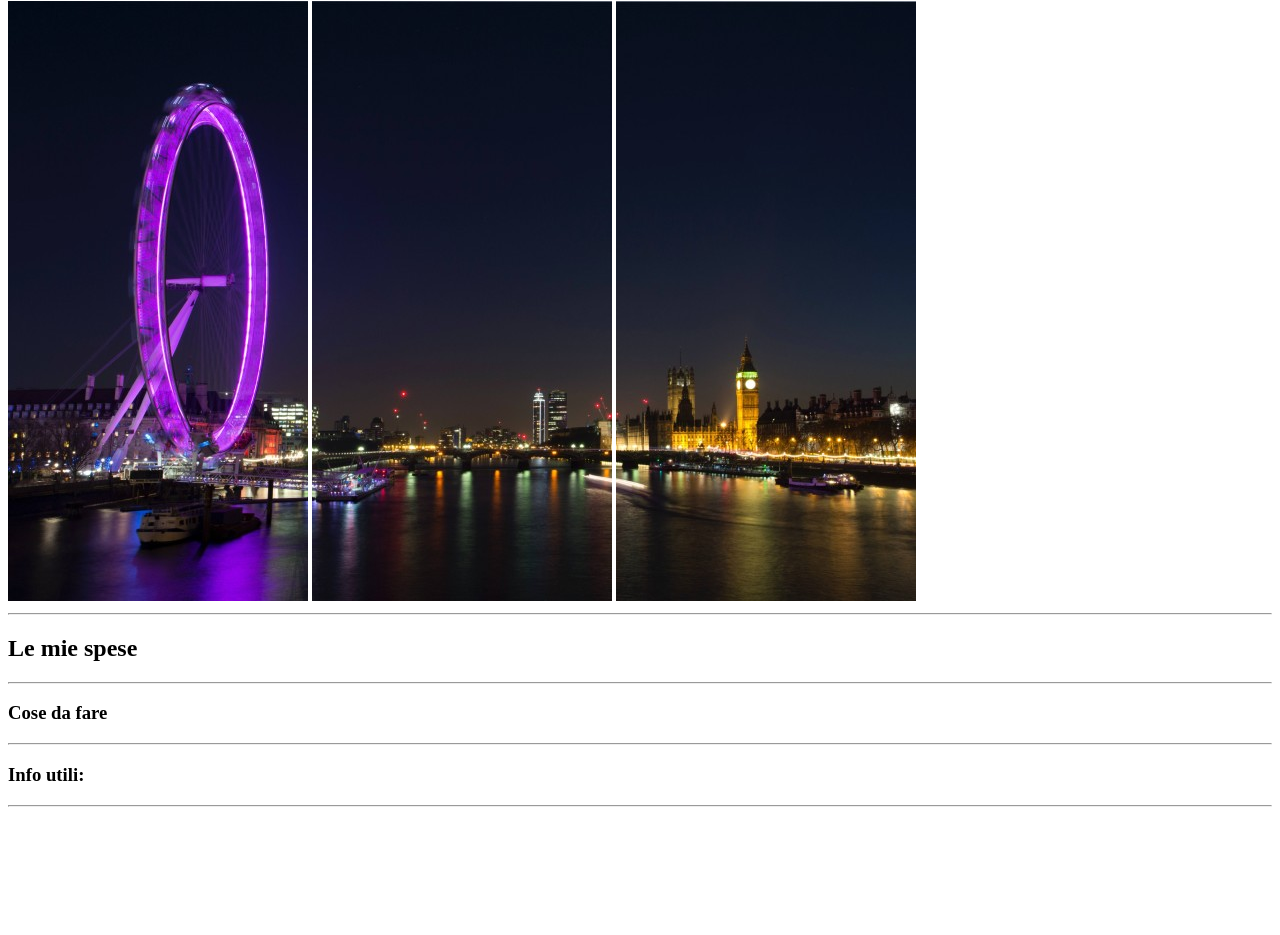
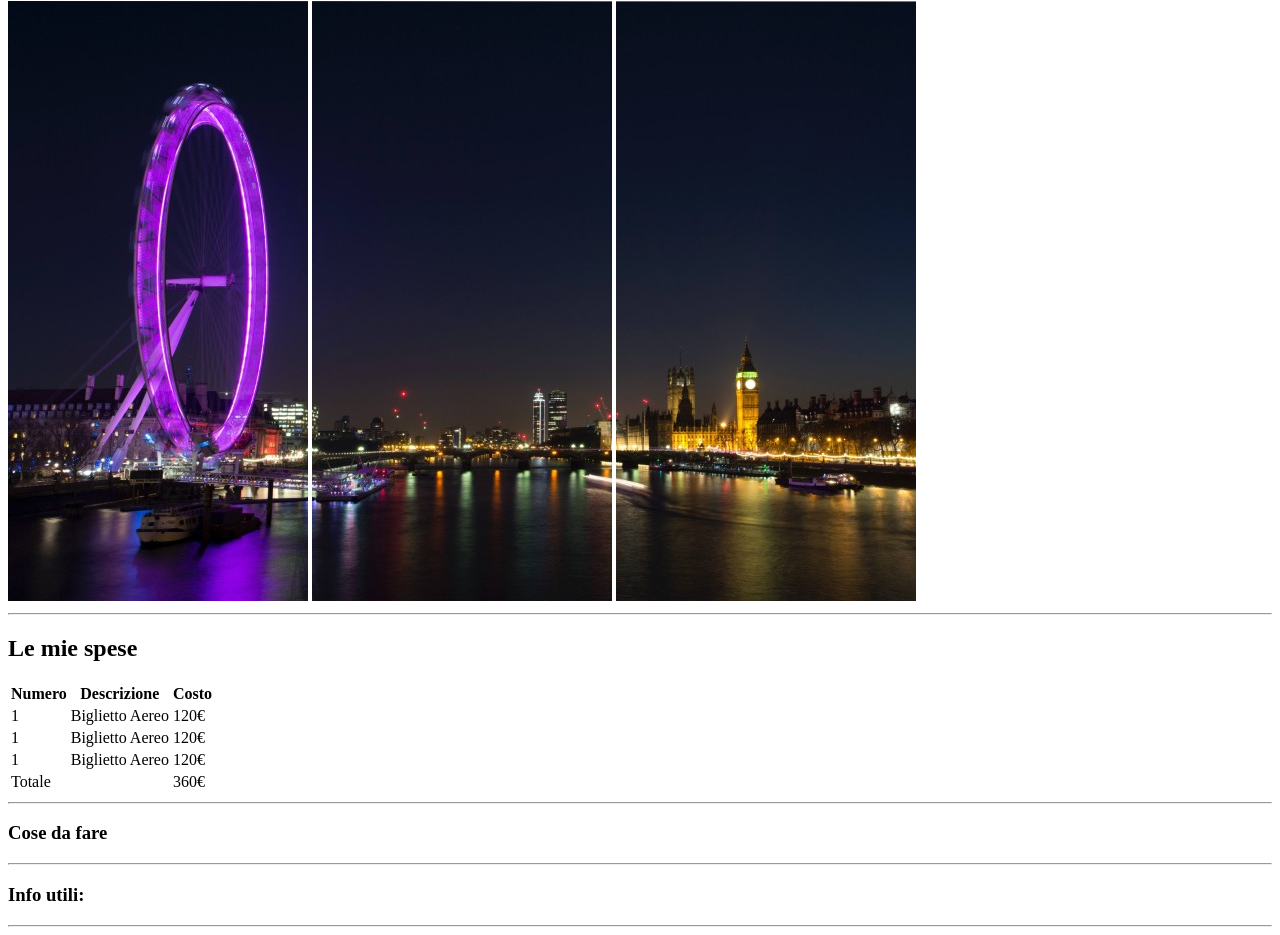
Before and after one commit to FabrizioFavia/html-london-trip, a plain HTML site: page index.html in a window 1280 px wide. Shown: the part 79-1014 px from the top of the page. Before the commit the page ends 894 px from the top, so only its background shows below. Drawn offline with Linux system fonts and the light colour scheme.

Commit message:
creata tabella

```diff
--- a/index.html
+++ b/index.html
@@ -15,12 +15,42 @@
         <hr>
     </header>
 
-    <!-- inizio main -->
+ <!-- inizio main -->
 
     <main>
-        <!-- sezione 1 -->
+<!-- sezione 1 -->
         <section>
             <h2>Le mie spese</h2>
+<!-- inizio tabella -->
+                <table>
+                    <tr>
+                        <th>Numero</th>
+                        <th>Descrizione</th>
+                        <th>Costo</th>
+                    </tr>
+                    <tr>
+                        <td>1</td>
+                        <td>Biglietto Aereo</td>
+                        <td>120€</td>
+                    </tr>
+                    <tr>
+                        <td>1</td>
+                        <td>Biglietto Aereo</td>
+                        <td>120€</td>
+                    </tr>
+                    <tr>
+                        <td>1</td>
+                        <td>Biglietto Aereo</td>
+                        <td>120€</td>
+                    </tr>
+                    <tr>
+                        <td>Totale</td>
+                        <td></td>
+                        <td>360€</td>
+                    </tr>
+                </table>
+<!-- fine tabella -->
+
             <hr>
         </section>
         <!-- sezione 2 -->
```
